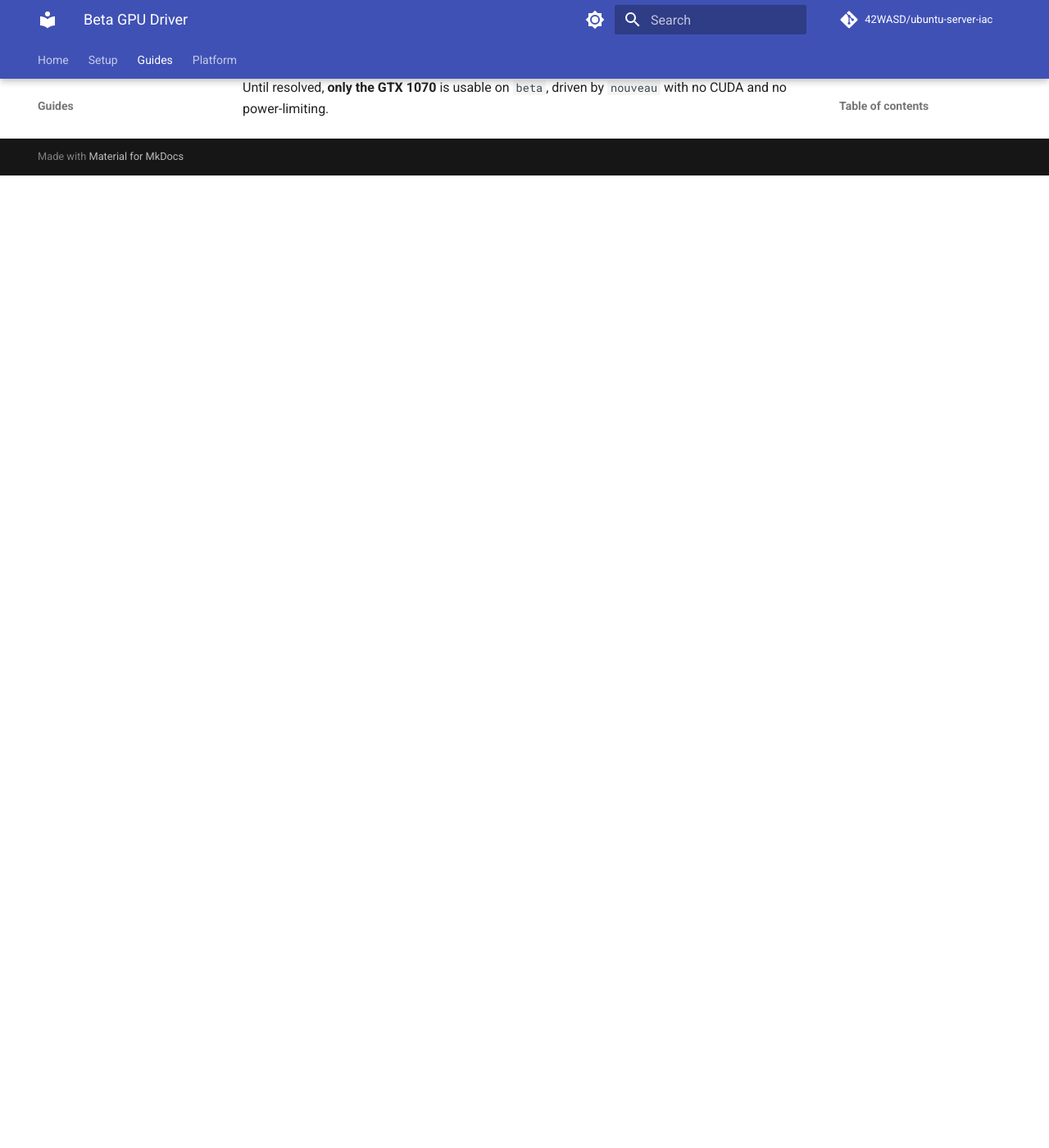
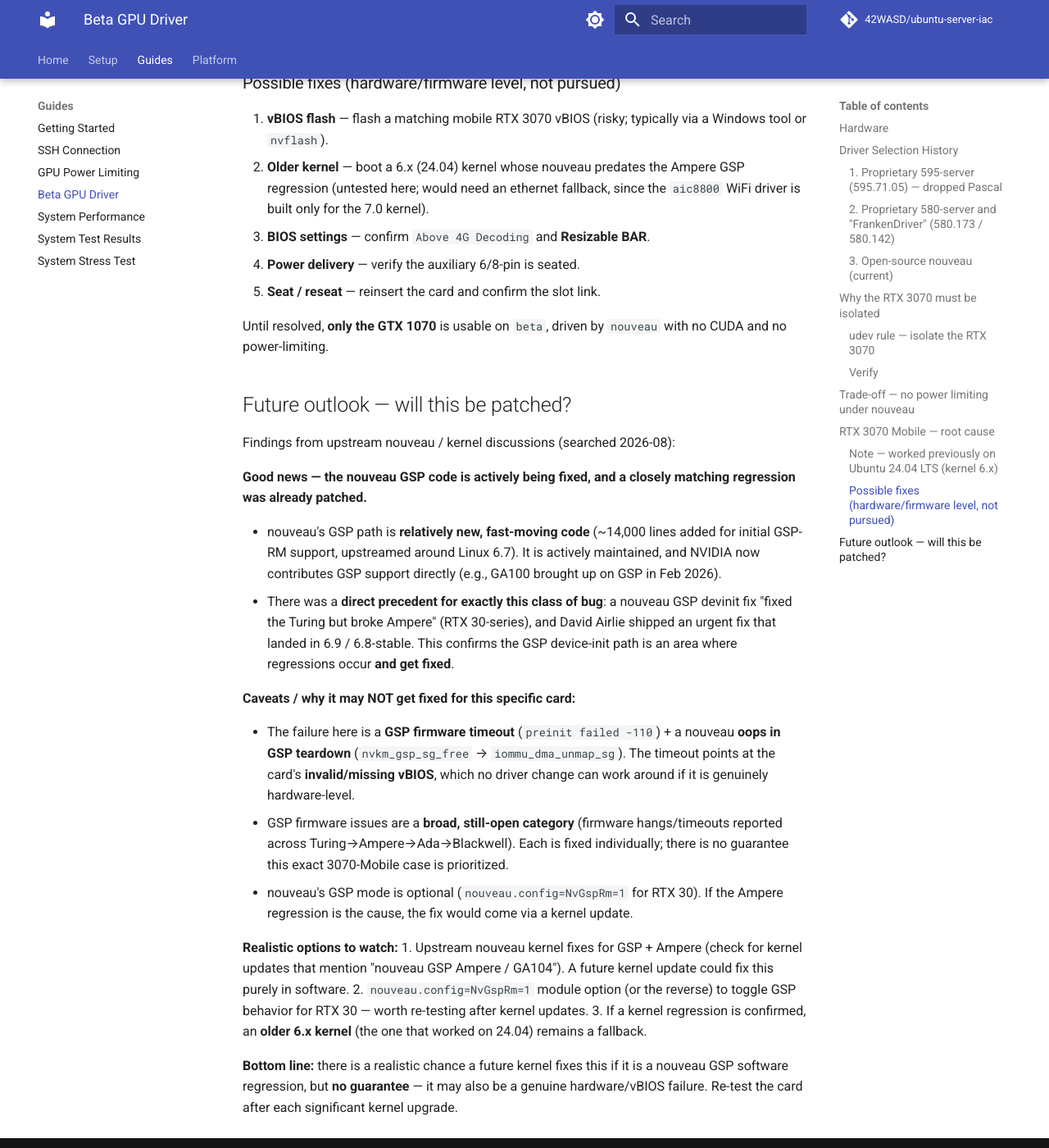
Before and after one commit to 42WASD/ubuntu-server-iac, an MkDocs documentation site: the page built from docs/guides/beta-gpu-driver-guide.md, in a window 1280 px wide and 1400 px high, scrolled down 2996 px. Shown: the whole window at 82% size. Built offline with MkDocs 1.6.1 and Material for MkDocs 9.7.7, drawn with Linux system fonts in a browser that asks for light colours; comment, search, counter and statistics services are not loaded; before the commit the page ends 3210 px from its top, so only the background shows below that; some of the changed text lies outside the part shown.

Commit message:
Document RTX 3070M status, 24.04 history, and nouveau GSP future outlook

```diff
--- a/docs/guides/beta-gpu-driver-guide.md
+++ b/docs/guides/beta-gpu-driver-guide.md
@@ -102,7 +102,8 @@
 ## RTX 3070 Mobile — root cause
 
 The `GA104M` (RTX 3070 Mobile / Max-Q) is a mobile chip mounted on a desktop
-adapter ("frankenstein" build). It fails to initialize under **every** driver:
+adapter ("frankenstein" build). It fails to initialize under **every** driver
+tested on this 26.04 / kernel-7.0 host:
 
 - **Proprietary driver** reads a blank vBIOS: `Video BIOS: ??.??.??.??.??`
 - **nouveau** reads the real BIOS but its GSP firmware **times out** (`-110`) and
@@ -112,13 +113,67 @@
 Because the card never comes up, it **cannot be queried or power-limited**, and
 under nouveau it **must be isolated** (see above) to keep the host stable.
 
+### Note — worked previously on Ubuntu 24.04 LTS (kernel 6.x)
+
+The owner reports this exact card **worked on Ubuntu 24.04 LTS** (kernel 6.x)
+using the older nouveau. It only fails on the newer **26.04 / kernel 7.0** build,
+which reworked Ampere **GSP** handling. This points to a possible **kernel
+regression** (newer nouveau GSP) rather than pure hardware failure. Not yet
+confirmed, but if a fix or older kernel becomes feasible the card may become
+usable again. See "Future outlook" below.
+
 ### Possible fixes (hardware/firmware level, not pursued)
 
 1. **vBIOS flash** — flash a matching mobile RTX 3070 vBIOS (risky; typically via
    a Windows tool or `nvflash`).
-2. **BIOS settings** — confirm `Above 4G Decoding` and **Resizable BAR**.
-3. **Power delivery** — verify the auxiliary 6/8-pin is seated.
-4. **Seat / reseat** — reinsert the card and confirm the slot link.
+2. **Older kernel** — boot a 6.x (24.04) kernel whose nouveau predates the Ampere
+   GSP regression (untested here; would need an ethernet fallback, since the
+   `aic8800` WiFi driver is built only for the 7.0 kernel).
+3. **BIOS settings** — confirm `Above 4G Decoding` and **Resizable BAR**.
+4. **Power delivery** — verify the auxiliary 6/8-pin is seated.
+5. **Seat / reseat** — reinsert the card and confirm the slot link.
 
 Until resolved, **only the GTX 1070** is usable on `beta`, driven by `nouveau`
 with no CUDA and no power-limiting.
+
+## Future outlook — will this be patched?
+
+Findings from upstream nouveau / kernel discussions (searched 2026-08):
+
+**Good news — the nouveau GSP code is actively being fixed, and a closely
+matching regression was already patched.**
+
+- nouveau's GSP path is **relatively new, fast-moving code** (~14,000 lines
+  added for initial GSP-RM support, upstreamed around Linux 6.7). It is actively
+  maintained, and NVIDIA now contributes GSP support directly (e.g., GA100
+  brought up on GSP in Feb 2026).
+- There was a **direct precedent for exactly this class of bug**: a nouveau GSP
+  devinit fix "fixed the Turing but broke Ampere" (RTX 30-series), and David
+  Airlie shipped an urgent fix that landed in 6.9 / 6.8-stable. This confirms the
+  GSP device-init path is an area where regressions occur **and get fixed**.
+
+**Caveats / why it may NOT get fixed for this specific card:**
+
+- The failure here is a **GSP firmware timeout** (`preinit failed -110`) + a
+  nouveau **oops in GSP teardown** (`nvkm_gsp_sg_free` → `iommu_dma_unmap_sg`).
+  The timeout points at the card's **invalid/missing vBIOS**, which no driver
+  change can work around if it is genuinely hardware-level.
+- GSP firmware issues are a **broad, still-open category** (firmware hangs/timeouts
+  reported across Turing→Ampere→Ada→Blackwell). Each is fixed individually;
+  there is no guarantee this exact 3070-Mobile case is prioritized.
+- nouveau's GSP mode is optional (`nouveau.config=NvGspRm=1` for RTX 30). If the
+  Ampere regression is the cause, the fix would come via a kernel update.
+
+**Realistic options to watch:**
+1. Upstream nouveau kernel fixes for GSP + Ampere (check for kernel updates that
+   mention "nouveau GSP Ampere / GA104"). A future kernel update could fix this
+   purely in software.
+2. `nouveau.config=NvGspRm=1` module option (or the reverse) to toggle GSP
+   behavior for RTX 30 — worth re-testing after kernel updates.
+3. If a kernel regression is confirmed, an **older 6.x kernel** (the one that
+   worked on 24.04) remains a fallback.
+
+**Bottom line:** there is a realistic chance a future kernel fixes this if it is
+a nouveau GSP software regression, but **no guarantee** — it may also be a
+genuine hardware/vBIOS failure. Re-test the card after each significant kernel
+upgrade.
```
